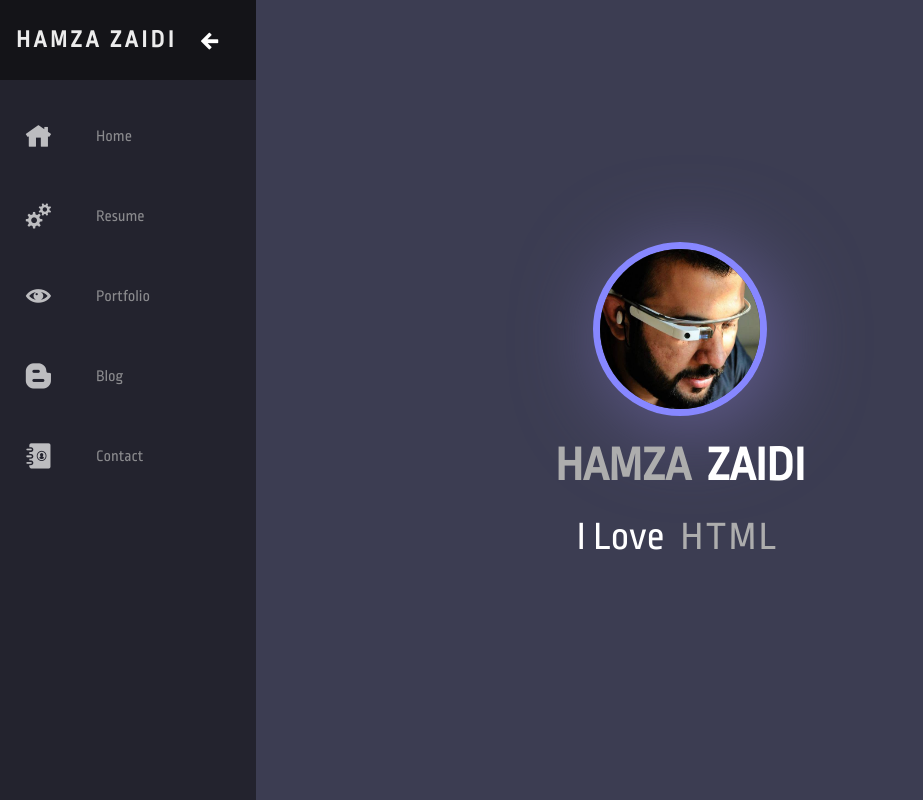
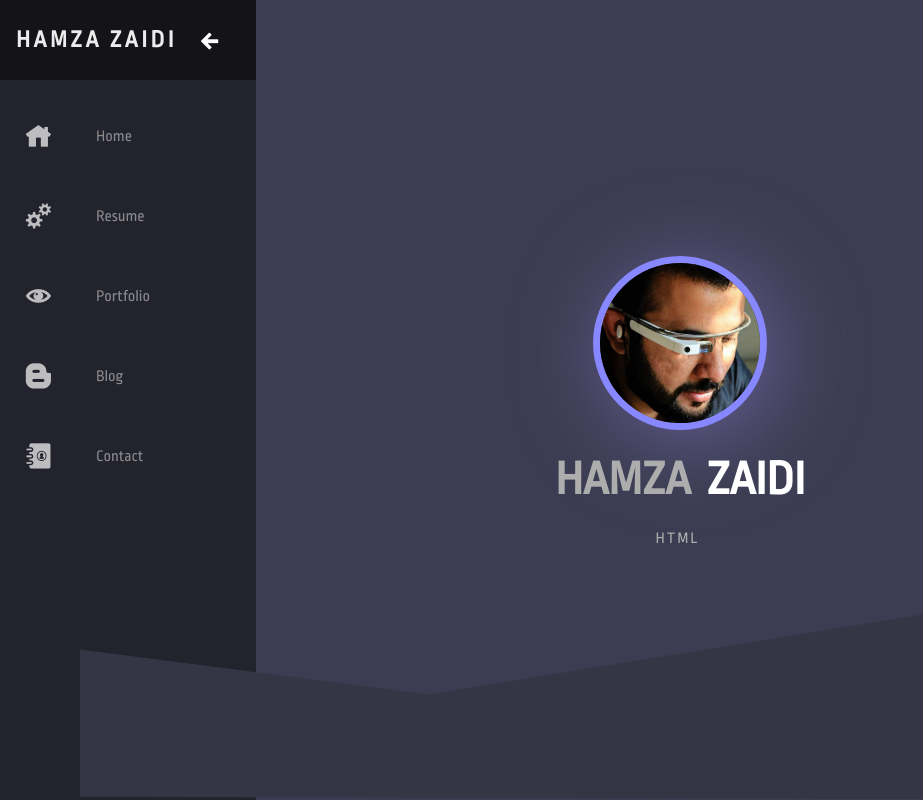
Before and after one commit to hamzazaidi/hamzadev, an Angular app: page /home in a window 1280 px wide. Shown: the whole page, without its empty margins (0-923 px from the left). Built offline with nearby package versions, Linux system fonts and the light colour scheme.

Commit message:
Add polygon footer

```diff
--- a/src/app/components/typing-text/typing-text.component.scss
+++ b/src/app/components/typing-text/typing-text.component.scss
@@ -1,6 +1,7 @@
+$height: 15px;
 #container {
     text-align: center;
-    height: 40px;
+    height: $height;
 }
 
 #text {
@@ -8,14 +9,14 @@
     vertical-align: middle;
     color: #adadad;
     letter-spacing: 2px;
-    font-size: 2.5rem;
+    font-size: 1rem;
 }
 
 #cursor {
     display: inline-block;
     vertical-align: middle;
     width: 5px;
-    height: 40px;
+    height: $height;
     background-color: #ffffff;
     animation: blink 600ms step-end infinite;
 }
--- a/src/app/containers/home/home.component.html
+++ b/src/app/containers/home/home.component.html
@@ -5,7 +5,7 @@
         <span class="lastName">Zaidi</span>
     </h1>
     <div class="typing-text">
-        <span class="initail-pre-phrease">I Love</span>
         <app-typing-text [phrases]="phrases$ | async"></app-typing-text>
     </div>
+    <div class="polygon-wrap-1"></div>
 </div>
--- a/src/app/containers/home/home.component.scss
+++ b/src/app/containers/home/home.component.scss
@@ -1,4 +1,5 @@
 .main {
+    position: relative;
     display: flex;
     justify-content: center;
     align-items: center;
@@ -22,15 +23,14 @@
         border: 7px solid #8787ff;
         box-shadow: 10px 10px 85px 0px #655f94;
     }
-    .typing-text {
-        display: flex;
-        .initail-pre-phrease {
-            font-weight: 100;
-            color: #fff;
-            font-size: 2.5rem;
-            margin-right: 1rem;
-        }
-    }
+}
+.polygon-wrap-1 {
+    position: absolute;
+    bottom: 0;
+    clip-path: polygon(29% 67%, 100% 24%, 100% 100%, 0 99%, 0 53%);
+    width: 100%;
+    height: 20rem;
+    background: #353546;
 }
 
 /* Small screens */
```
